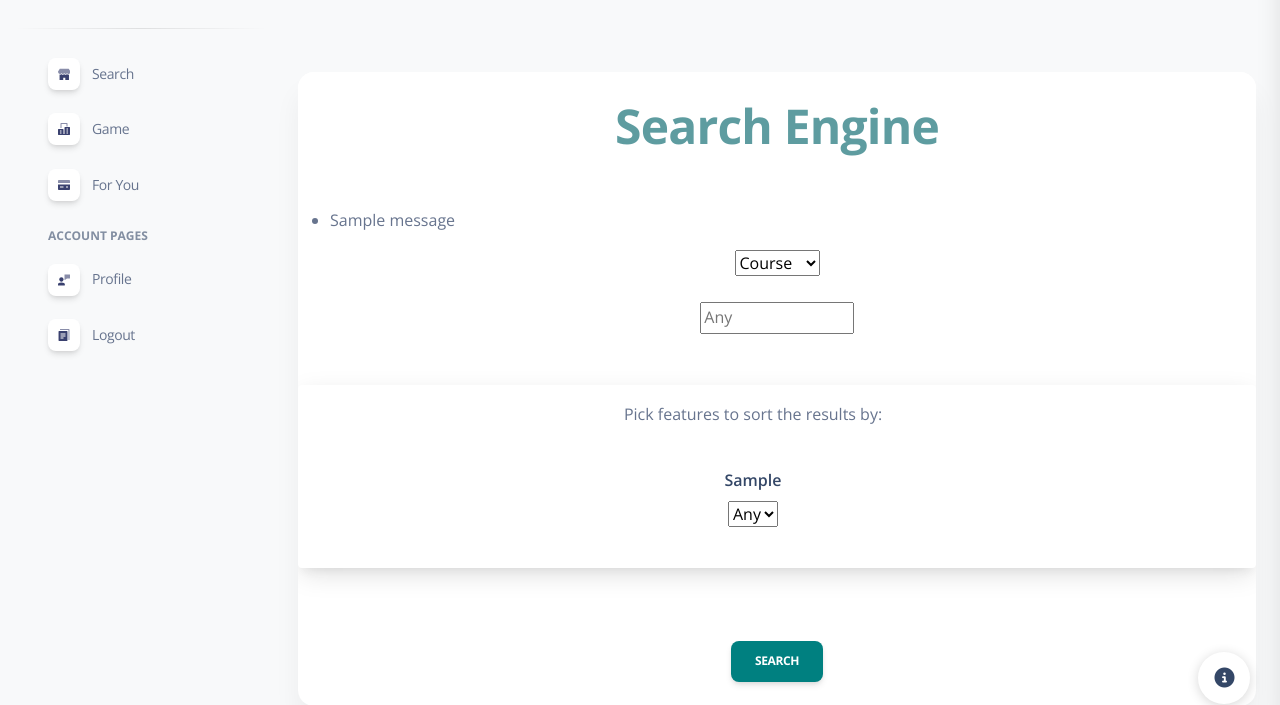
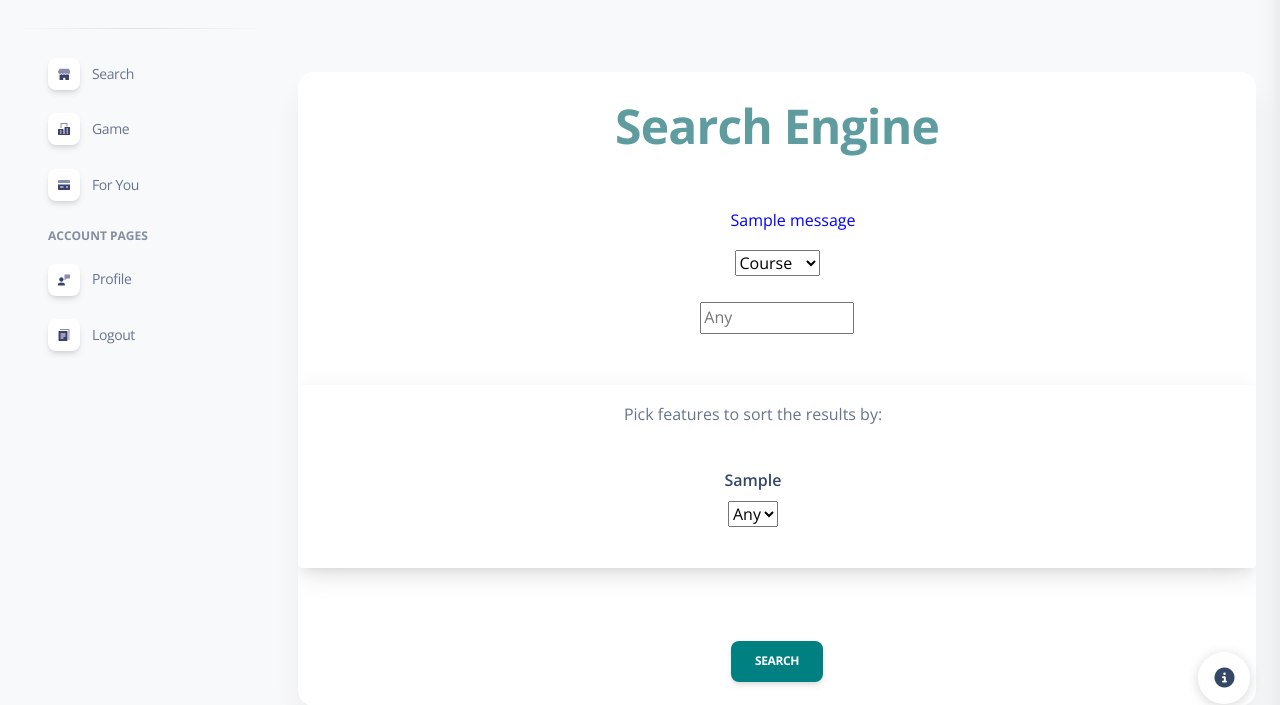
Before and after one commit to arielireni/TAU-crowd-sourcing-workshop, a Flask app: template apps/templates/home/index.html in a window 1280 px wide. Shown: the part 66-771 px from the top of the page. Run offline with Flask 2, Linux system fonts and the light colour scheme; the template is opened without the code that fills it: values that come from a table or form of the project are taken from there, others are empty; tables that the repository leaves empty hold one stand-in row (values such as "Sample post"); one stand-in notice (Sample message) is shown; parts of the project's set-up code (start-up, migrations or seed data) failed here and were passed over; some libraries are stand-ins or nearby versions.

Commit message:
no results found color and centered

```diff
--- a/apps/templates/home/index.html
+++ b/apps/templates/home/index.html
@@ -23,7 +23,8 @@
                                 {% if messages %}
                                     <ul class="flashes">
                                         {% for message in messages %}
-                                            <li>{{ message }}</li>
+                                        <div style="text-align: center;">
+                                        <span style="color:blue"  >{{ message }}</span>
                                         {% endfor %}
                                     </ul>
                                 {% endif %}
```
